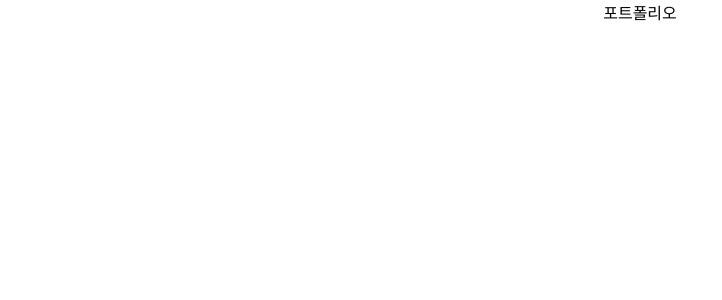
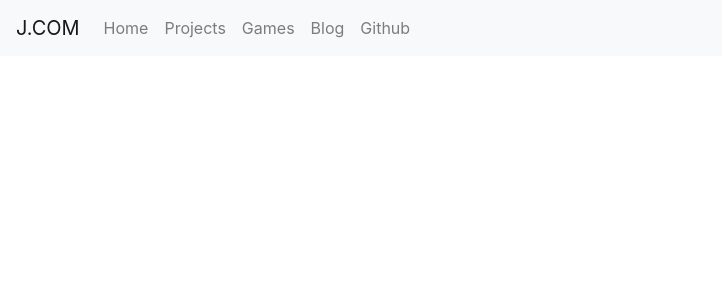
Before and after one commit to woojin624/portfolio-react, a React (Create React App) app in the folder client/: page / in a window 1280 px wide. Shown: the top 300 px of the page, without its empty margins (0-722 px from the left). Built offline with nearby package versions, Linux system fonts and the light colour scheme.

Commit message:
add navbar, structure setting

```diff
--- a/client/public/index.html
+++ b/client/public/index.html
@@ -5,39 +5,16 @@
     <link rel="icon" href="%PUBLIC_URL%/favicon.ico" />
     <meta name="viewport" content="width=device-width, initial-scale=1" />
     <meta name="theme-color" content="#000000" />
-    <meta
-      name="description"
-      content="Web site created using create-react-app"
-    />
+    <meta name="description" content="Web site created using create-react-app" />
+    <link rel="stylesheet" href="https://maxcdn.bootstrapcdn.com/bootstrap/4.5.0/css/bootstrap.min.css" integrity="sha384-9aIt2nRpC12Uk9gS9baDl411NQApFmC26EwAOH8WgZl5MYYxFfc+NcPb1dKGj7Sk" crossorigin="anonymous" />
     <link rel="apple-touch-icon" href="%PUBLIC_URL%/logo192.png" />
-    <!--
-      manifest.json provides metadata used when your web app is installed on a
-      user's mobile device or desktop. See https://developers.google.com/web/fundamentals/web-app-manifest/
-    -->
+
     <link rel="manifest" href="%PUBLIC_URL%/manifest.json" />
-    <!--
-      Notice the use of %PUBLIC_URL% in the tags above.
-      It will be replaced with the URL of the `public` folder during the build.
-      Only files inside the `public` folder can be referenced from the HTML.
 
-      Unlike "/favicon.ico" or "favicon.ico", "%PUBLIC_URL%/favicon.ico" will
-      work correctly both with client-side routing and a non-root public URL.
-      Learn how to configure a non-root public URL by running `npm run build`.
-    -->
-    <title>React App</title>
+    <title>J.COM</title>
   </head>
   <body>
     <noscript>You need to enable JavaScript to run this app.</noscript>
     <div id="root"></div>
-    <!--
-      This HTML file is a template.
-      If you open it directly in the browser, you will see an empty page.
-
-      You can add webfonts, meta tags, or analytics to this file.
-      The build step will place the bundled scripts into the <body> tag.
-
-      To begin the development, run `npm start` or `yarn start`.
-      To create a production bundle, use `npm run build` or `yarn build`.
-    -->
   </body>
 </html>
--- a/client/src/App.js
+++ b/client/src/App.js
@@ -1,7 +1,45 @@
+import React from 'react';
 import './App.css';
 
-function App() {
-  return <div className='App'>포트폴리오</div>;
-}
+import { Navbar, Nav } from 'react-bootstrap';
+import { Link, Route, Switch, useHistory, BrowserRouter as Router } from 'react-router-dom';
+
+const App = () => {
+  return (
+    <div className='App'>
+      <Router>
+        <Navbar bg='light' expand='lg'>
+          <Navbar.Brand href='/'>J.COM</Navbar.Brand>
+          <Navbar.Toggle aria-controls='basic-navbar-nav' />
+          <Navbar.Collapse id='basic-navbar-nav'>
+            <Nav className='mr-auto'>
+              <Nav.Link as={Link} to='/'>
+                Home
+              </Nav.Link>
+              <Nav.Link as={Link} to='/Proejects'>
+                Projects
+              </Nav.Link>
+              <Nav.Link as={Link} to='/Games'>
+                Games
+              </Nav.Link>
+              <Nav.Link as={Link} to='/Blog'>
+                Blog
+              </Nav.Link>
+              <Nav.Link as={Link} to='/Github'>
+                Github
+              </Nav.Link>
+            </Nav>
+          </Navbar.Collapse>
+        </Navbar>
+
+        <div className='whole-container'>
+          <Switch>
+            <Route exact path='/'></Route>
+          </Switch>
+        </div>
+      </Router>
+    </div>
+  );
+};
 
 export default App;
--- a/package.json
+++ b/package.json
@@ -23,10 +23,13 @@
     "aws-sdk": "^2.879.0",
     "axios": "^0.21.1",
     "body-parser": "^1.19.0",
+    "bootstrap": "^4.6.0",
     "concurrently": "^6.0.0",
     "express": "^4.17.1",
     "http-proxy-middleware": "^1.1.0",
     "nodemon": "^2.0.7",
-    "path": "^0.12.7"
+    "path": "^0.12.7",
+    "react-bootstrap": "^1.5.2",
+    "react-router-dom": "^5.2.0"
   }
 }
```
Also changed, not shown: 1 other file (tests, documents, lock files or other folders).
